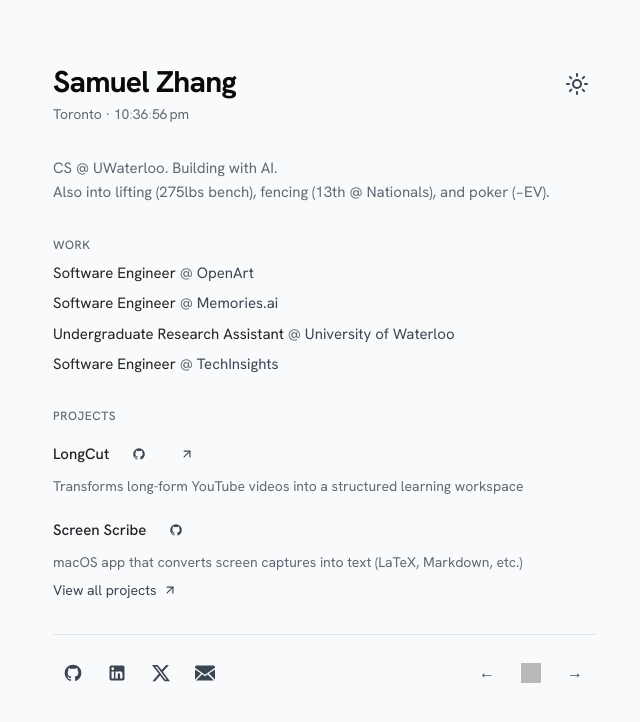
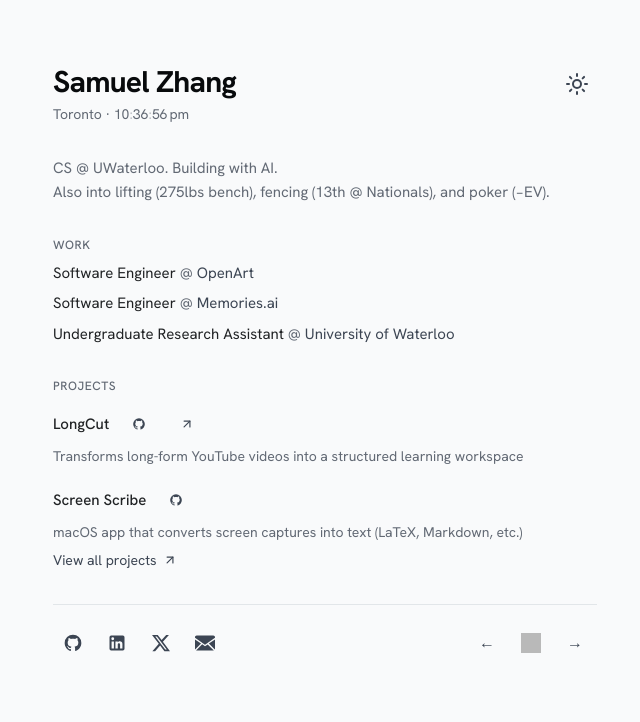
Before and after one commit to SamuelZ12/personal-website, a Next.js app: page / in a window 1280 px wide. Shown: the top 722 px of the page, without its empty margins (315-955 px from the left). Built offline with nearby package versions, Linux system fonts and the light colour scheme; grey boxes are pictures that could not be loaded.

Commit message:
chore: remove TechInsights experience

```diff
--- a/src/config.tsx
+++ b/src/config.tsx
@@ -131,11 +131,6 @@
                 role: 'Undergraduate Research Assistant',
                 company: 'University of Waterloo',
                 link: 'https://uwaterloo.ca'
-            },
-            {
-                role: 'Software Engineer',
-                company: 'TechInsights',
-                link: 'https://techinsights.com'
             }
         ]
     }
```
